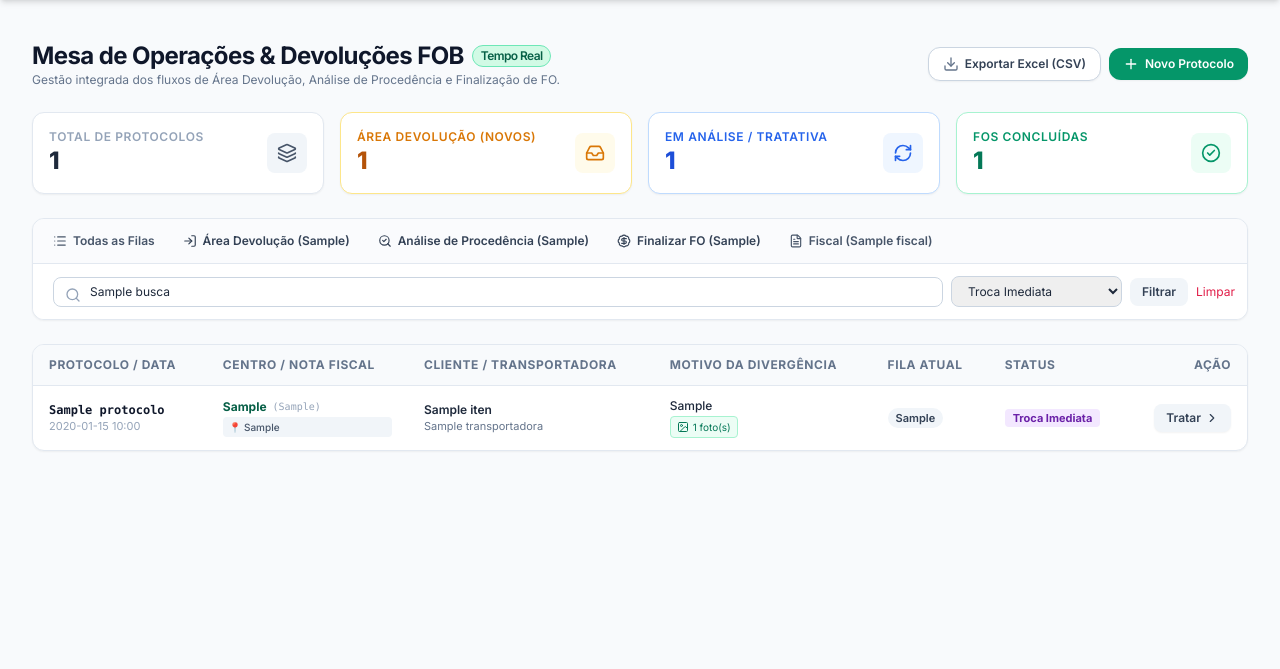
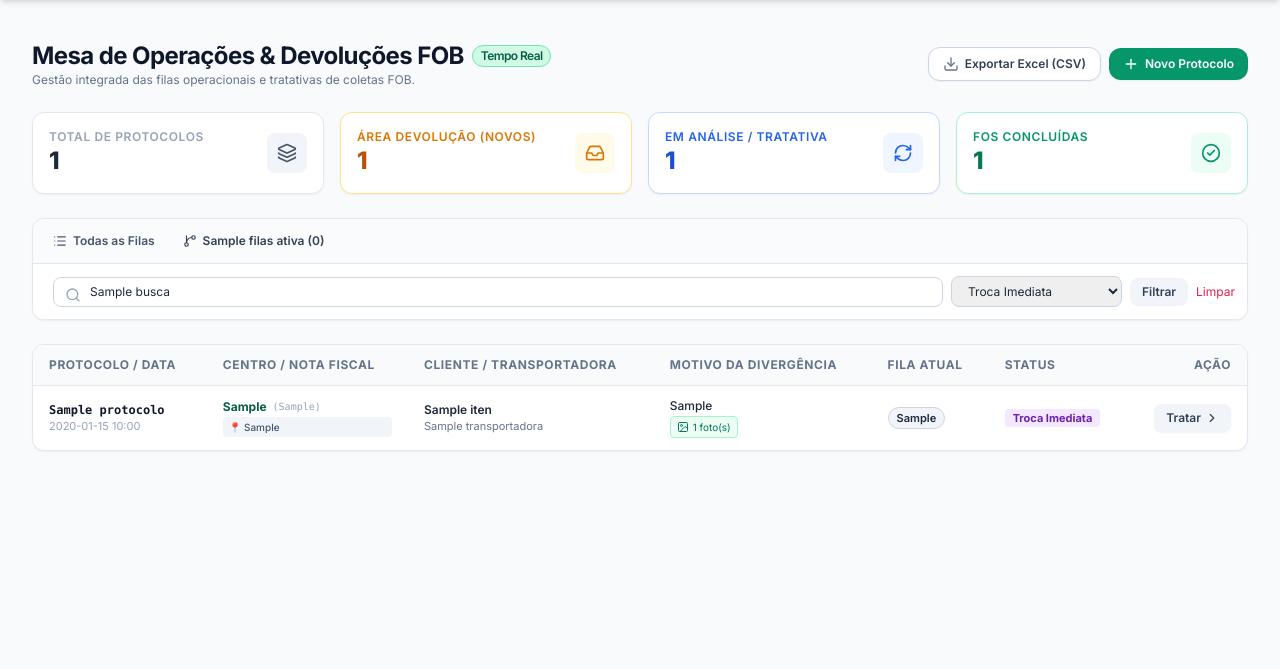
Before and after one commit to oiluiz681-gif/suzano-fob-tracker, a FastAPI app: template templates/painel.html in a window 1280 px wide. Shown: the part 65-734 px from the top of the page. Run offline with FastAPI, Linux system fonts and the light colour scheme; the template is opened without the code that fills it: most values are stand-ins (such as "Sample title", 1, 10 or a date in 2020); some libraries are stand-ins or nearby versions.

Commit message:
Login obrigatorio para protocolos, admin Luiz Fernando Ferreira e gestao de filas

```diff
--- a/templates/painel.html
+++ b/templates/painel.html
@@ -13,7 +13,7 @@
         <span class="text-xs font-semibold px-2 py-0.5 rounded-full bg-emerald-100 text-emerald-800 border border-emerald-300">Tempo Real</span>
       </h1>
       <p class="text-xs text-slate-500">
-        Gestão integrada dos fluxos de Área Devolução, Análise de Procedência e Finalização de FO.
+        Gestão integrada das filas operacionais e tratativas de coletas FOB.
       </p>
     </div>
 
@@ -75,10 +75,10 @@
 
   </div>
 
-  <!-- Barra de Filtros & Abas das Filas Oficiais Suzano -->
+  <!-- Barra de Filtros & Abas das Filas Dinâmicas Cadastradas -->
   <div class="bg-white rounded-xl border border-slate-200 shadow-sm mb-6 overflow-hidden">
 
-    <!-- Abas de Filas -->
+    <!-- Abas de Filas Dinâmicas -->
     <div class="flex overflow-x-auto border-b border-slate-200 p-2 gap-1 bg-slate-50/70">
       <a href="/painel?fila=Todas&status={{ filtro_status }}&busca={{ busca }}"
          class="px-3 py-1.5 rounded-lg text-xs font-semibold whitespace-nowrap transition flex items-center space-x-1.5 {% if filtro_fila == 'Todas' %}bg-white text-emerald-800 shadow-sm border border-slate-200{% else %}text-slate-600 hover:bg-slate-200/50{% endif %}">
@@ -86,33 +86,16 @@
         <span>Todas as Filas</span>
       </a>
 
-      <!-- 1. Fila Área Devolução -->
-      <a href="/painel?fila=Área de Devolução&status={{ filtro_status }}&busca={{ busca }}"
-         class="px-3 py-1.5 rounded-lg text-xs font-semibold whitespace-nowrap transition flex items-center space-x-1.5 {% if filtro_fila == 'Área de Devolução' %}bg-amber-500 text-white shadow-sm{% else %}text-slate-700 hover:bg-slate-200/50{% endif %}">
-        <i data-lucide="log-in" class="w-3.5 h-3.5"></i>
-        <span>Área Devolução ({{ contagem_filas['Área de Devolução'] }})</span>
+      {% for f in filas_ativas %}
+      <a href="/painel?fila={{ f.nome }}&status={{ filtro_status }}&busca={{ busca }}"
+         class="px-3 py-1.5 rounded-lg text-xs font-semibold whitespace-nowrap transition flex items-center space-x-1.5 {% if filtro_fila == f.nome %}bg-emerald-700 text-white shadow-sm{% else %}text-slate-700 hover:bg-slate-200/50{% endif %}">
+        {% if f.nome == 'Área de Devolução' %}<i data-lucide="log-in" class="w-3.5 h-3.5"></i>
+        {% elif f.nome == 'Análise de Procedência' %}<i data-lucide="search-check" class="w-3.5 h-3.5"></i>
+        {% elif f.nome == 'Finalizar FO' %}<i data-lucide="badge-dollar-sign" class="w-3.5 h-3.5"></i>
+        {% else %}<i data-lucide="git-branch" class="w-3.5 h-3.5"></i>{% endif %}
+        <span>{{ f.nome }} ({{ contagem_filas[f.nome] or 0 }})</span>
       </a>
-
-      <!-- 2. Fila Análise de Procedência -->
-      <a href="/painel?fila=Análise de Procedência&status={{ filtro_status }}&busca={{ busca }}"
-         class="px-3 py-1.5 rounded-lg text-xs font-semibold whitespace-nowrap transition flex items-center space-x-1.5 {% if filtro_fila == 'Análise de Procedência' %}bg-blue-600 text-white shadow-sm{% else %}text-slate-700 hover:bg-slate-200/50{% endif %}">
-        <i data-lucide="search-check" class="w-3.5 h-3.5"></i>
-        <span>Análise de Procedência ({{ contagem_filas['Análise de Procedência'] }})</span>
-      </a>
-
-      <!-- 3. Fila Finalizar FO -->
-      <a href="/painel?fila=Finalizar FO&status={{ filtro_status }}&busca={{ busca }}"
-         class="px-3 py-1.5 rounded-lg text-xs font-semibold whitespace-nowrap transition flex items-center space-x-1.5 {% if filtro_fila == 'Finalizar FO' %}bg-purple-600 text-white shadow-sm{% else %}text-slate-700 hover:bg-slate-200/50{% endif %}">
-        <i data-lucide="badge-dollar-sign" class="w-3.5 h-3.5"></i>
-        <span>Finalizar FO ({{ contagem_filas['Finalizar FO'] }})</span>
-      </a>
-
-      <!-- Fiscal -->
-      <a href="/painel?fila=Fiscal&status={{ filtro_status }}&busca={{ busca }}"
-         class="px-3 py-1.5 rounded-lg text-xs font-semibold whitespace-nowrap transition flex items-center space-x-1.5 {% if filtro_fila == 'Fiscal' %}bg-emerald-700 text-white shadow-sm{% else %}text-slate-600 hover:bg-slate-200/50{% endif %}">
-        <i data-lucide="file-text" class="w-3.5 h-3.5"></i>
-        <span>Fiscal ({{ contagem_filas['Fiscal'] }})</span>
-      </a>
+      {% endfor %}
     </div>
 
     <!-- Barra de Busca e Filtro de Status -->
@@ -218,7 +201,7 @@
                 </div>
               </td>
 
-              <!-- Fila Atual -->
+              <!-- Fila Atual Dinâmica -->
               <td class="py-3 px-4">
                 {% if it.fila_atual == 'Área de Devolução' or it.fila_atual == 'Área Devolução' %}
                   <span class="inline-flex items-center px-2 py-0.5 rounded-full text-[11px] font-semibold bg-amber-100 text-amber-800 border border-amber-200">
@@ -235,12 +218,8 @@
                     <i data-lucide="check" class="w-3 h-3 mr-1 text-purple-600"></i>
                     Finalizar FO
                   </span>
-                {% elif it.fila_atual == 'Fiscal' %}
-                  <span class="inline-flex items-center px-2 py-0.5 rounded-full text-[11px] font-semibold bg-indigo-50 text-indigo-700 border border-indigo-200">
-                    Fiscal
-                  </span>
                 {% else %}
-                  <span class="inline-flex items-center px-2 py-0.5 rounded-full text-[11px] font-semibold bg-slate-100 text-slate-700">
+                  <span class="inline-flex items-center px-2 py-0.5 rounded-full text-[11px] font-semibold bg-slate-100 text-slate-800 border border-slate-300">
                     {{ it.fila_atual }}
                   </span>
                 {% endif %}
```
